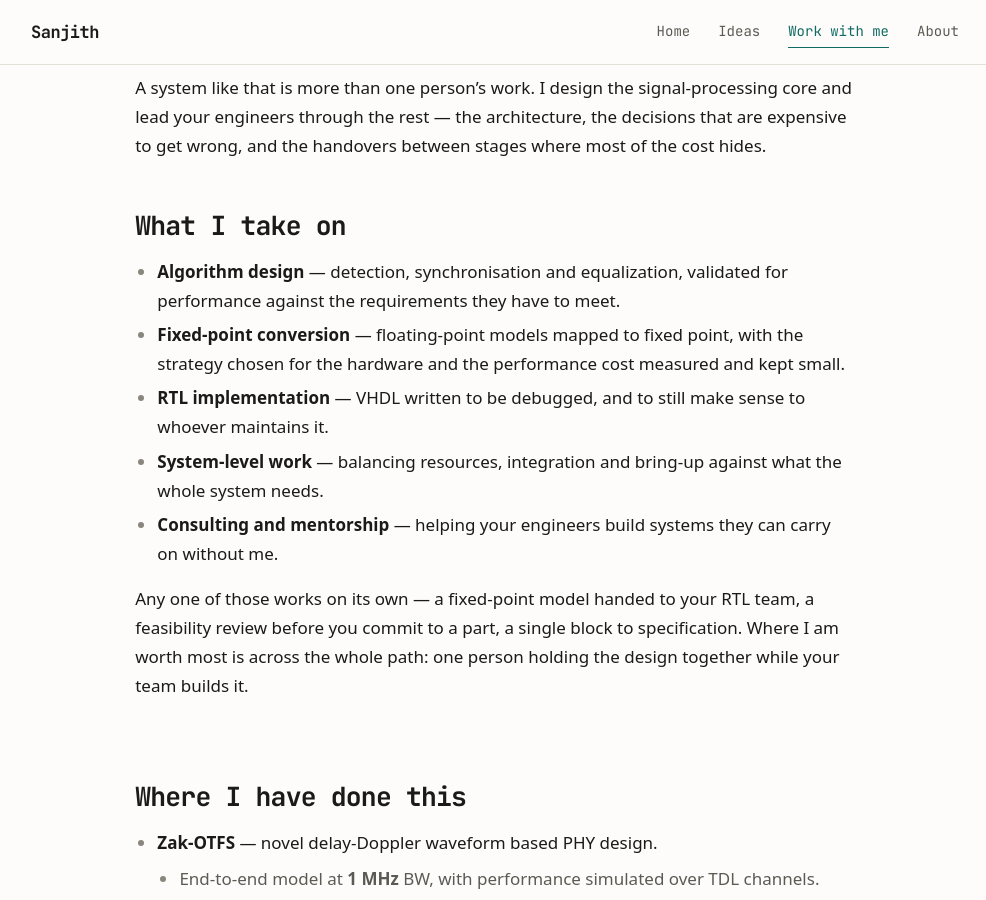
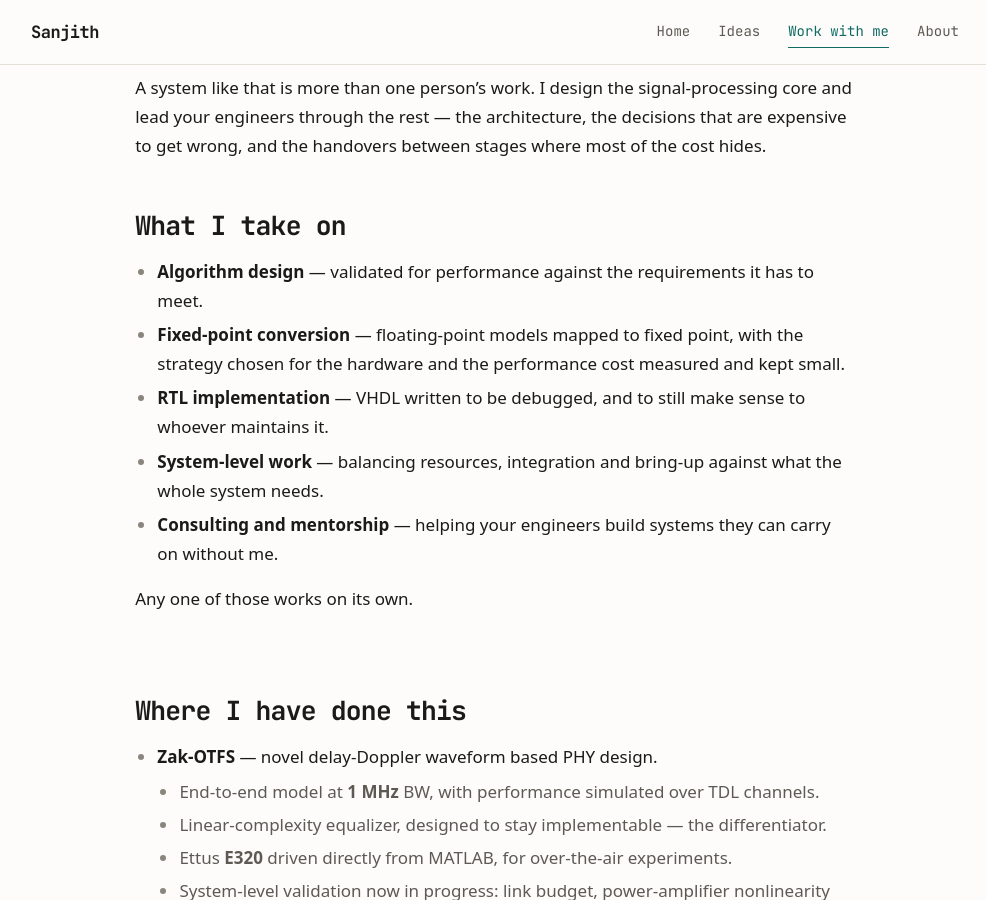
Before and after one commit to sanjith1999/sanjith1999.github.io, a Jekyll site: the page built from work.md, in a window 1280 px wide and 900 px high, scrolled down 258 px. Shown: the whole window, without its empty margins (145-1131 px from the left). Built offline with Jekyll 4.4.1, drawn with Linux system fonts in a browser that asks for light colours; some web fonts are replaced.

Commit message:
WIP001: Trim what I take on
The closing paragraph restated the opening claim about carrying a system
across every stage, so only the sentence that added something survives.
Algorithm design drops its list of techniques.

Co-Authored-By: Claude Opus 5 <noreply@anthropic.com>

```diff
--- a/work.md
+++ b/work.md
@@ -13,8 +13,8 @@ expensive to get wrong, and the handovers between stages where most of the cost
 
 ## What I take on
 
-- **Algorithm design** — detection, synchronisation and equalization, validated for
-  performance against the requirements they have to meet.
+- **Algorithm design** — validated for performance against the requirements it has to
+  meet.
 - **Fixed-point conversion** — floating-point models mapped to fixed point, with the
   strategy chosen for the hardware and the performance cost measured and kept small.
 - **RTL implementation** — VHDL written to be debugged, and to still make sense to
@@ -24,10 +24,7 @@ expensive to get wrong, and the handovers between stages where most of the cost
 - **Consulting and mentorship** — helping your engineers build systems they can carry
   on without me.
 
-Any one of those works on its own — a fixed-point model handed to your RTL team, a
-feasibility review before you commit to a part, a single block to specification. Where I
-am worth most is across the whole path: one person holding the design together while your
-team builds it.
+Any one of those works on its own.
 
 ## Where I have done this
 
```
